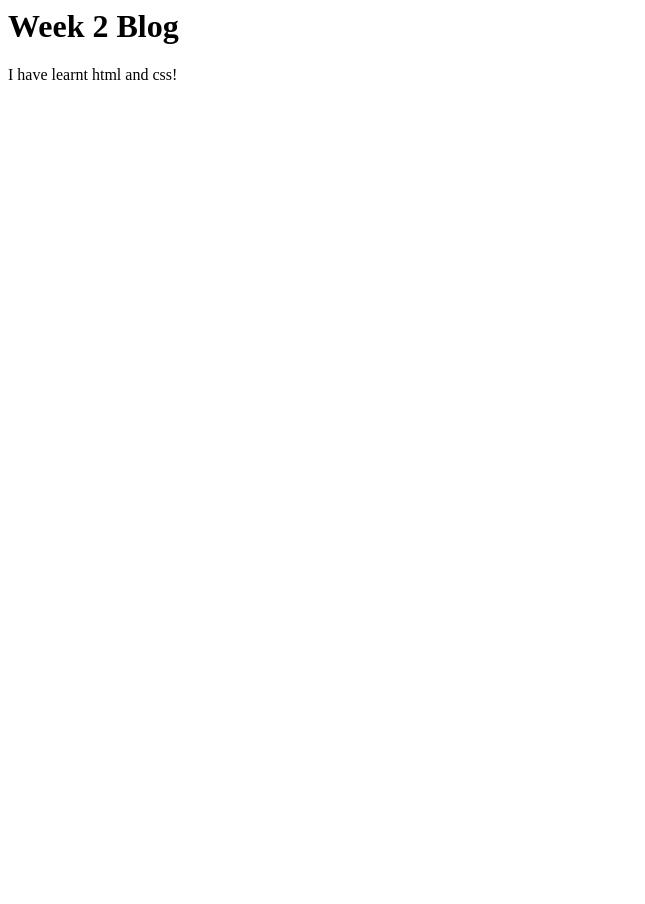
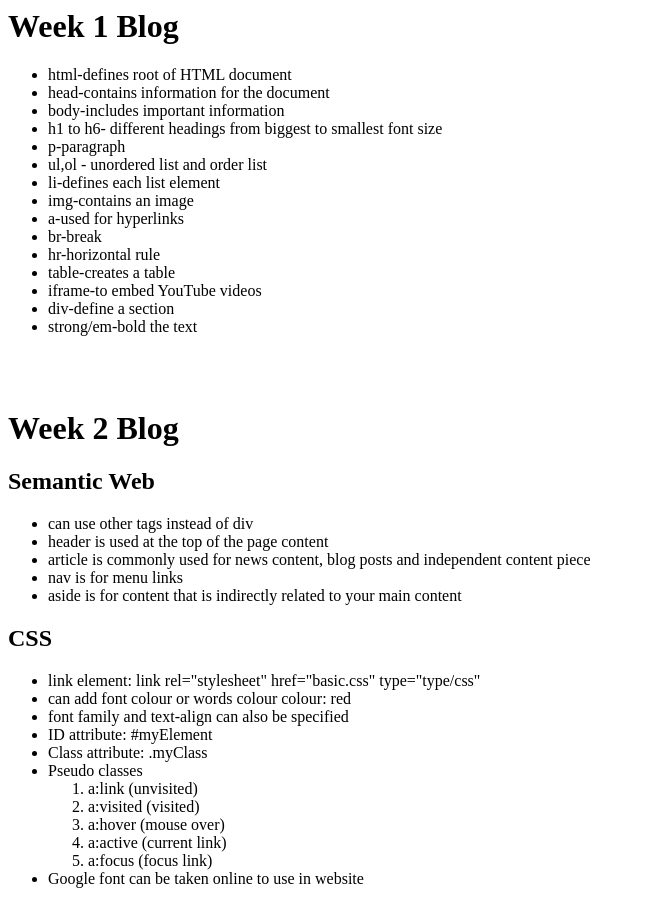
Before and after one commit to roofclimb/IDDevelopmentalBlog, a plain HTML site: page index.html in a window 1280 px wide. Shown: the whole page, without its empty margins (0-645 px from the left). Before the commit the page ends 800 px from the top, so only its background shows below. Drawn offline with Linux system fonts and the light colour scheme.

Commit message:
4Nov update

```diff
--- a/index.html
+++ b/index.html
@@ -1,5 +1,55 @@
 <html>
     <head>
         <body>
+            <h1>Week 1 Blog</h1>
+            <ul>
+                <li>html-defines root of HTML document</li>
+                <li>head-contains information for the document</li>
+                <li>body-includes important information</li>
+                <li>h1 to h6- different headings from biggest to smallest font size</li>
+                <li>p-paragraph</li>
+                <li>ul,ol - unordered list and order list</li>
+                <li>li-defines each list element</li>
+                <li>img-contains an image</li>
+                <li>a-used for hyperlinks</li>
+                <li>br-break</li>
+                <li>hr-horizontal rule</li>
+                <li>table-creates a table</li>
+                <li>iframe-to embed YouTube videos</li>
+                <li>div-define a section</li>
+                <li>strong/em-bold the text</li>
+            </ul>
+
+            <br>
+            <br>
+
+
             <h1>Week 2 Blog</h1>
-            <p>I have learnt html and css!</p>
+            <h2>Semantic Web</h2>
+            <ul>
+                <li>can use other tags instead of div</li>
+                <li>header is used at the top of the page content</li>
+                <li>article is commonly used for news content, blog posts and independent content piece</li>
+                <li>nav is for menu links</li>
+                <li>aside is for content that is indirectly related to your main content</li>
+            </ul>
+            <h2>CSS</h2>
+            <ul>
+                <li>link element: link rel="stylesheet" href="basic.css" type="type/css"</li>
+                <li>can add font colour or words colour colour: red</li>
+                <li>font family and text-align can also be specified</li>
+                <li>ID attribute: #myElement</li>
+                <li>Class attribute: .myClass</li>
+                <li>Pseudo classes</li>
+                    <ol>
+                        <li>a:link (unvisited)</li>
+                        <li>a:visited (visited)</li>
+                        <li>a:hover (mouse over)</li>
+                        <li>a:active (current link)</li>
+                        <li>a:focus (focus link)</li>
+                    </ol>
+                <li>Google font can be taken online to use in website</li>
+            </ul>
+        </body>
+    </head>
+</html>
```
Also changed, not shown: Week2blog.html (deleted, +0 -32 lines), README.md.
